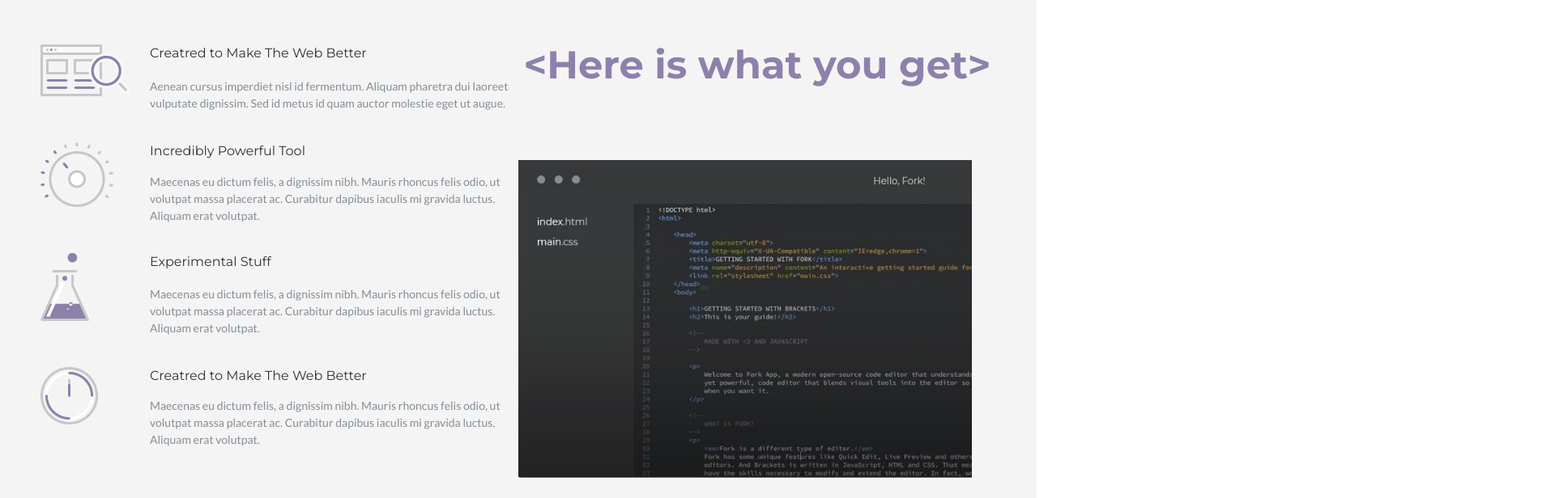
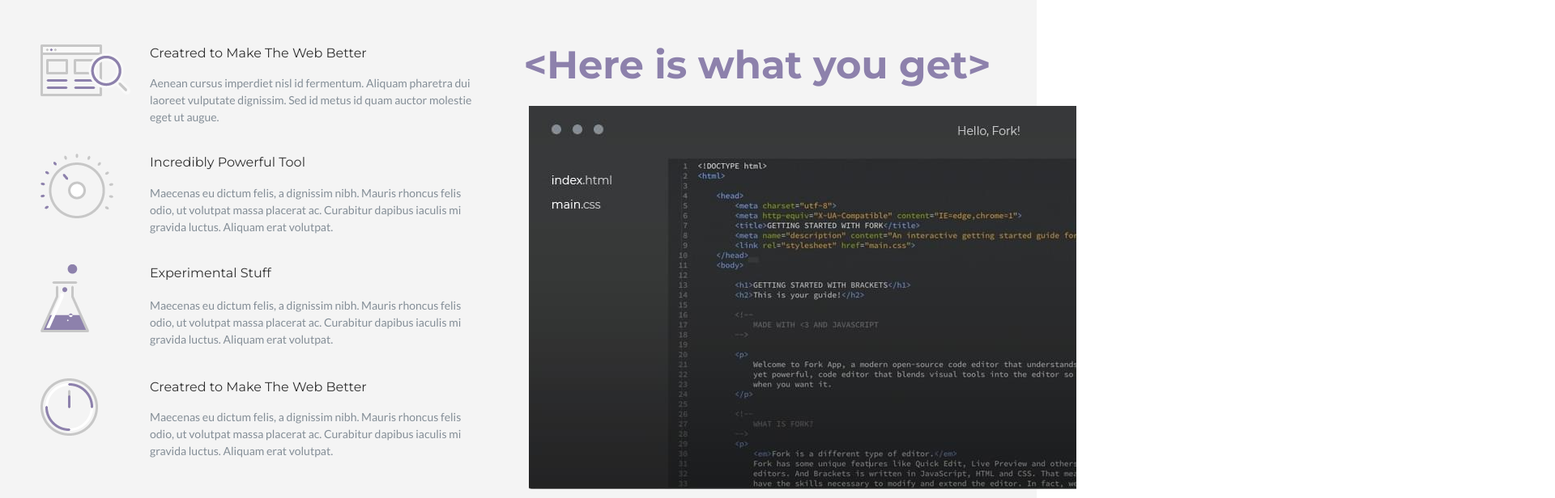
Before and after one commit to Anastasia-A-2020/Step-Project-Forkio, a website: page index.html in a window 1280 px wide. Shown: the part 1240-1856 px from the top of the page at 81% size, 1920 px wide, since content can reach past the window. Drawn offline with Linux system fonts and the light colour scheme; files whose address does not match are found by name.

Commit message:
changed pic in benefits

```diff
--- a/src/scss/_benefits.scss
+++ b/src/scss/_benefits.scss
@@ -24,7 +24,7 @@
 
   &__item {
     display: grid;
-    grid-template-columns: 135px auto;
+    grid-template-columns: 135px 406px;
 
     &:not(:last-child) {
       margin-bottom: 35px;
@@ -98,13 +98,11 @@
 
   &__img {
     position: absolute;
-    left: 50%;
+    left: 51%;
     border-top-left-radius: 4px;
     border-bottom-left-radius: 4px;
-    margin-left: auto;
     bottom: 43px;
     width: 100%;
-    max-width: 560px;
   }
 
   @media screen and (max-width: $tablet-width) {
@@ -128,7 +126,10 @@
     &__item {
       margin-right: auto;
       margin-left: auto;
+      padding-right: 0;
+      padding-left: 0;
       max-width: 700px;
+      grid-template-columns: 135px auto;
     }
 
     &__heading {
--- a/src/scss/_editor.scss
+++ b/src/scss/_editor.scss
@@ -51,6 +51,7 @@
     display: flex;
     align-items: center;
     height: 26px;
+    cursor: pointer;
 
     font-family: "Inter", sans-serif;
     font-weight: 900;
@@ -67,7 +68,6 @@
     border-left: 2px solid #c0c0c0;
     min-width: 50px;
     height: 26px;
-    cursor: pointer;
   }
 
   @media screen and (max-width: $tablet-width) {
```
Also changed, not shown: dist/css/style.min.css.
